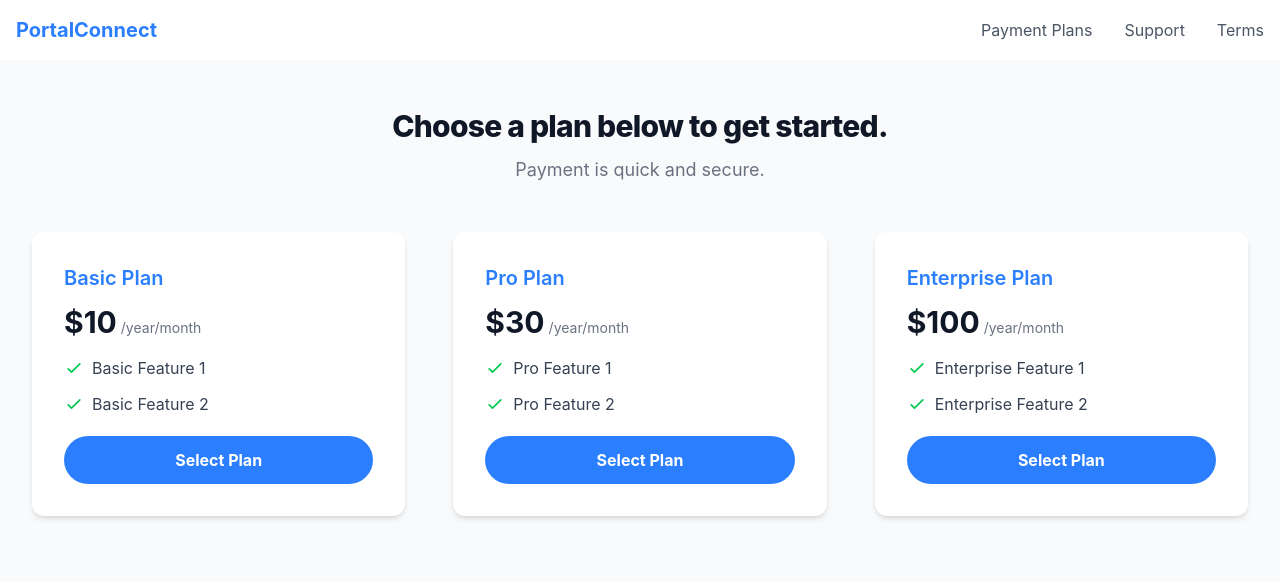
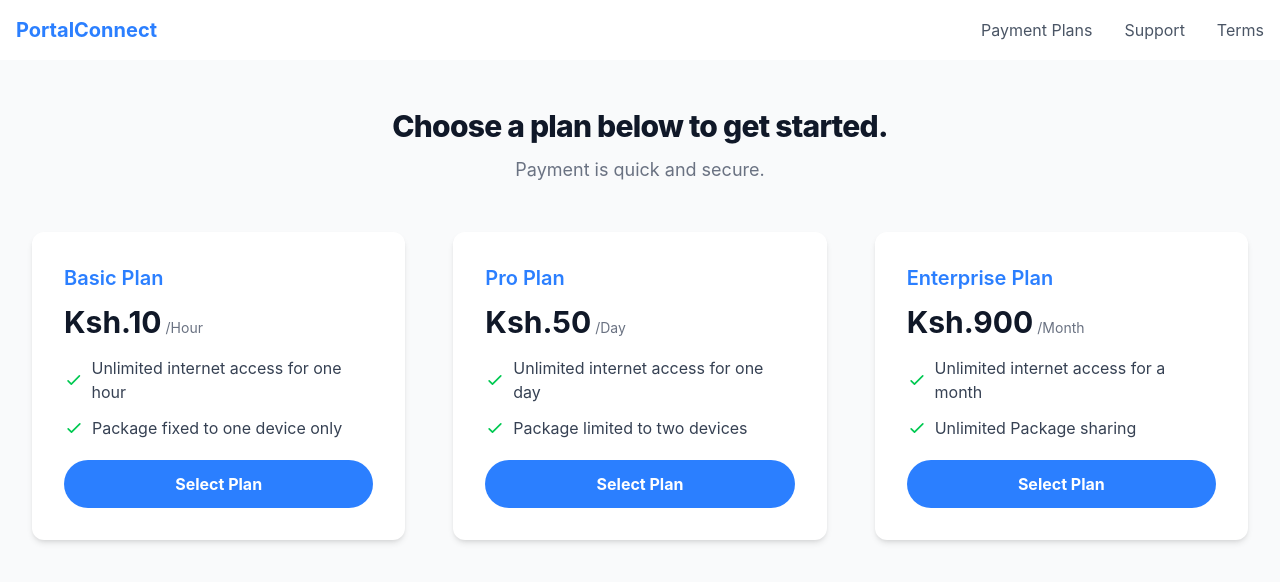
Before and after one commit to guy-with-a-cool-terminal/BinTechHub, a React (Vite) app in the folder RouterManagement/captive-portal-ui/: page / in a window 1280 px wide. Shown: the top 582 px of the page. Built offline with nearby package versions, Linux system fonts and the light colour scheme; no server answers.

Commit message:
updated routes

```diff
--- a/RouterManagement/captive-portal-ui/src/pages/CaptivePortal.jsx
+++ b/RouterManagement/captive-portal-ui/src/pages/CaptivePortal.jsx
@@ -2,9 +2,9 @@ import React, { useState } from "react";
 import PaymentModal from "../components/PaymentModal";
 
 const plansData = [
-  { label: "Basic Plan", price: 10, duration: "/year/month", features: ["Basic Feature 1", "Basic Feature 2"], isPopular: false },
-  { label: "Pro Plan", price: 30, duration: "/year/month", features: ["Pro Feature 1", "Pro Feature 2"], isPopular: true },
-  { label: "Enterprise Plan", price: 100, duration: "/year/month", features: ["Enterprise Feature 1", "Enterprise Feature 2"], isPopular: false },
+  { label: "Basic Plan", price: 10, duration: "/Hour", features: ["Unlimited internet access for one hour", "Package fixed to one device only"], isPopular: false },
+  { label: "Pro Plan", price: 50, duration: "/Day", features: ["Unlimited internet access for one day", "Package limited to two devices"], isPopular: true },
+  { label: "Enterprise Plan", price: 900, duration: "/Month", features: ["Unlimited internet access for a month", "Unlimited Package sharing"], isPopular: false },
 ];
 
 const CaptivePortal = () => {
@@ -23,7 +23,7 @@ const CaptivePortal = () => {
       <header className="sticky top-0 py-4 px-4 flex items-center justify-between max-w-7xl mx-auto z-10 bg-white">
         <div className="text-xl font-bold text-blue-500">PortalConnect</div>
         <nav className="space-x-8">
-          <a href="#" className="text-gray-600 hover:text-blue-500 transition duration-200">Payment Plans</a>
+          <a href="/" className="text-gray-600 hover:text-blue-500 transition duration-200">Payment Plans</a>
           <a href="#" className="text-gray-600 hover:text-blue-500 transition duration-200">Support</a>
           <a href="#" className="text-gray-600 hover:text-blue-500 transition duration-200">Terms</a>
         </nav>
@@ -48,7 +48,7 @@ const CaptivePortal = () => {
             >
               <h3 className="text-xl font-semibold text-blue-500 mb-3">{plan.label}</h3>
               <div className="flex items-baseline mb-4">
-                <span className="text-3xl font-bold text-gray-900">${plan.price}</span>
+                <span className="text-3xl font-bold text-gray-900">Ksh.{plan.price}</span>
                 <span className="ml-1 text-gray-500 text-sm">{plan.duration}</span>
               </div>
               <ul className="space-y-3 mb-5">
```
